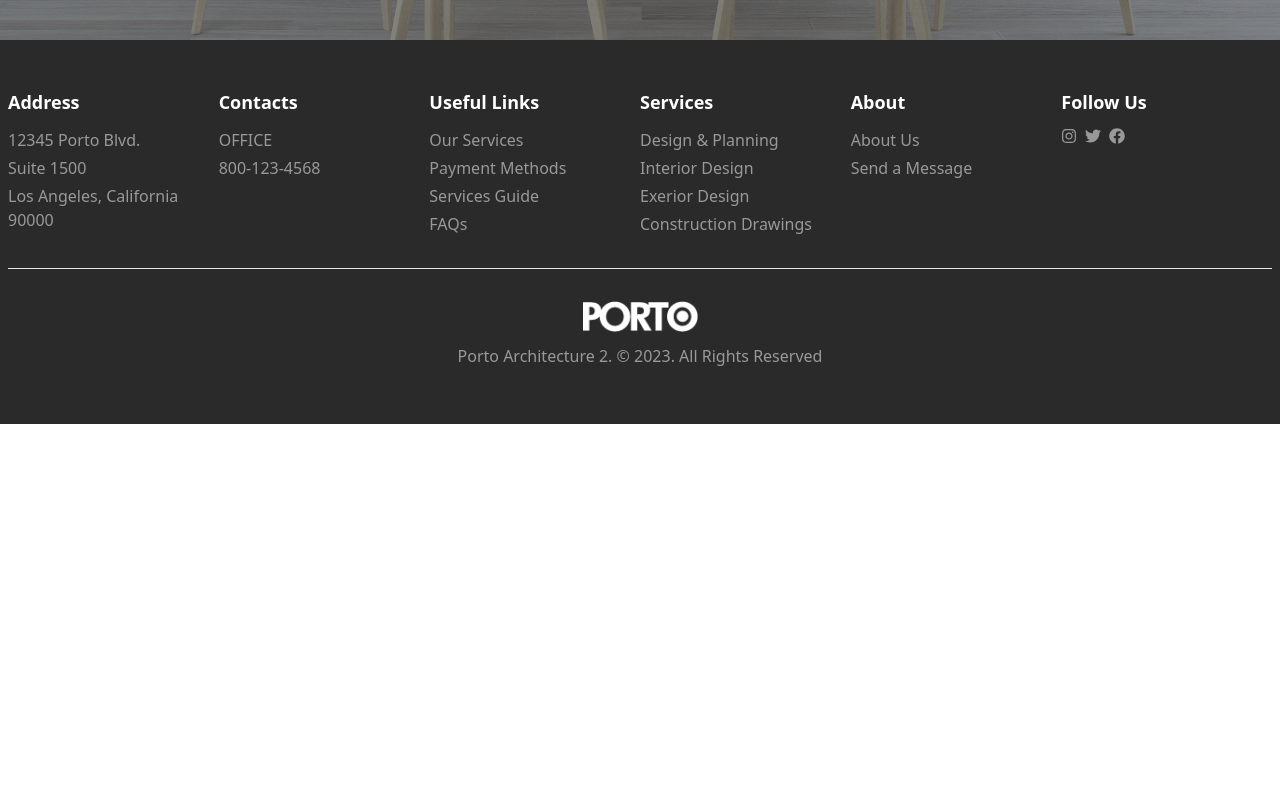
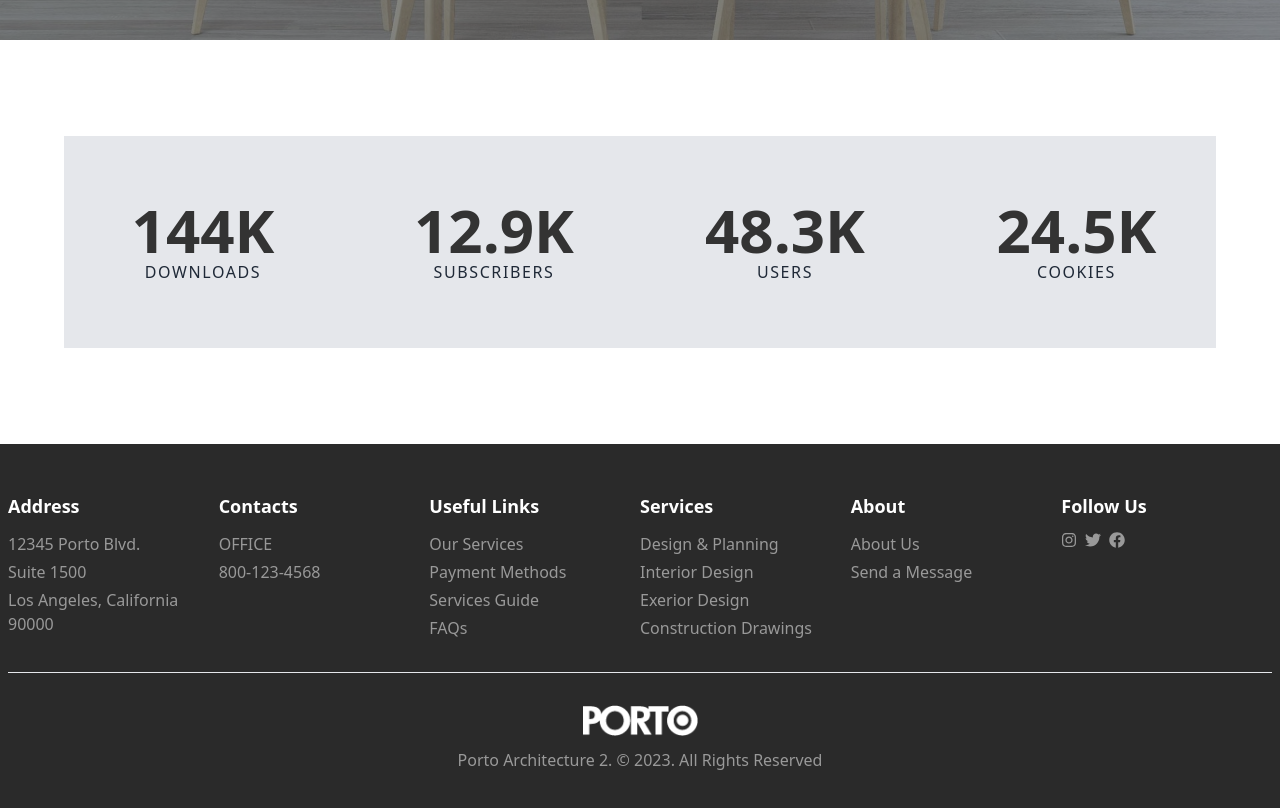
Before and after one commit to yusuf-khan-swd/porto-innovation, a React (Vite) app: page / in a window 1280 px wide. Shown: the part 840-1648 px from the top of the page. Before the commit the page ends 1264 px from the top, so only its background shows below. Built offline with nearby package versions, Linux system fonts and the light colour scheme.

Commit message:
added stats

```diff
--- a/src/components/Home/Home.tsx
+++ b/src/components/Home/Home.tsx
@@ -1,11 +1,13 @@
 import Carousel from "../Carousel/Carousel";
 import Navbar from "../Navbar/Navbar";
+import Stats from "../Stats/Stats";
 
 const Home = () => {
   return (
     <div className="min-h-screen">
       <Navbar></Navbar>
       <Carousel></Carousel>
+      <Stats></Stats>
     </div>
   );
 };
--- /dev/null
+++ b/src/components/Stats/Stats.tsx
@@ -0,0 +1,38 @@
+import React from 'react';
+
+const Stats = () => {
+  return (
+    <div className="container mx-auto my-24">
+      <div className="px-4 py-16 mx-auto bg-gray-200 w-[90%]">
+        <div className="grid grid-cols-1 gap-11 md:grid-cols-4">
+          <div className="text-center md:border-r">
+            <h6 className="text-4xl font-bold lg:text-5xl xl:text-6xl">144K</h6>
+            <p className="text-sm font-medium tracking-widest text-gray-800 uppercase lg:text-base">
+              Downloads
+            </p>
+          </div>
+          <div className="text-center md:border-r">
+            <h6 className="text-4xl font-bold lg:text-5xl xl:text-6xl">12.9K</h6>
+            <p className="text-sm font-medium tracking-widest text-gray-800 uppercase lg:text-base">
+              Subscribers
+            </p>
+          </div>
+          <div className="text-center md:border-r">
+            <h6 className="text-4xl font-bold lg:text-5xl xl:text-6xl">48.3K</h6>
+            <p className="text-sm font-medium tracking-widest text-gray-800 uppercase lg:text-base">
+              Users
+            </p>
+          </div>
+          <div className="text-center">
+            <h6 className="text-4xl font-bold lg:text-5xl xl:text-6xl">24.5K</h6>
+            <p className="text-sm font-medium tracking-widest text-gray-800 uppercase lg:text-base">
+              Cookies
+            </p>
+          </div>
+        </div>
+      </div>
+    </div>
+  );
+};
+
+export default Stats;
```
